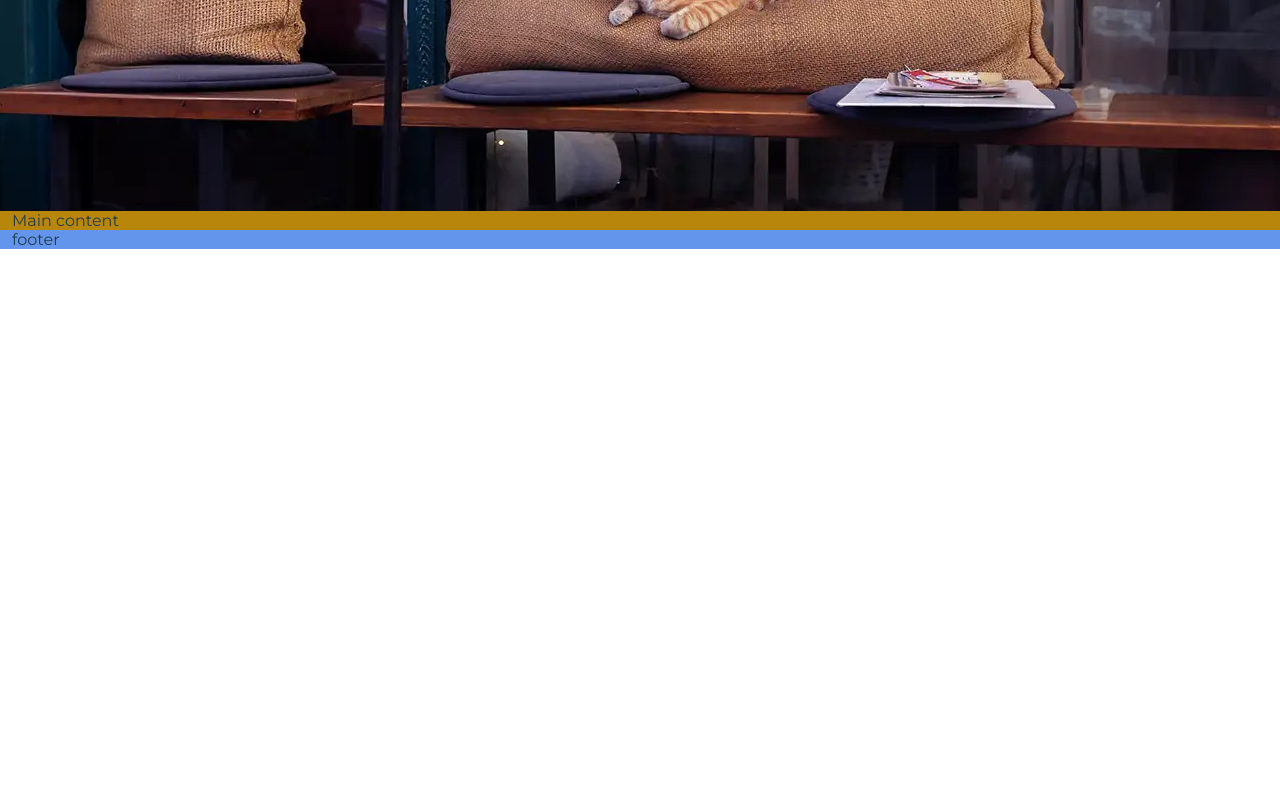
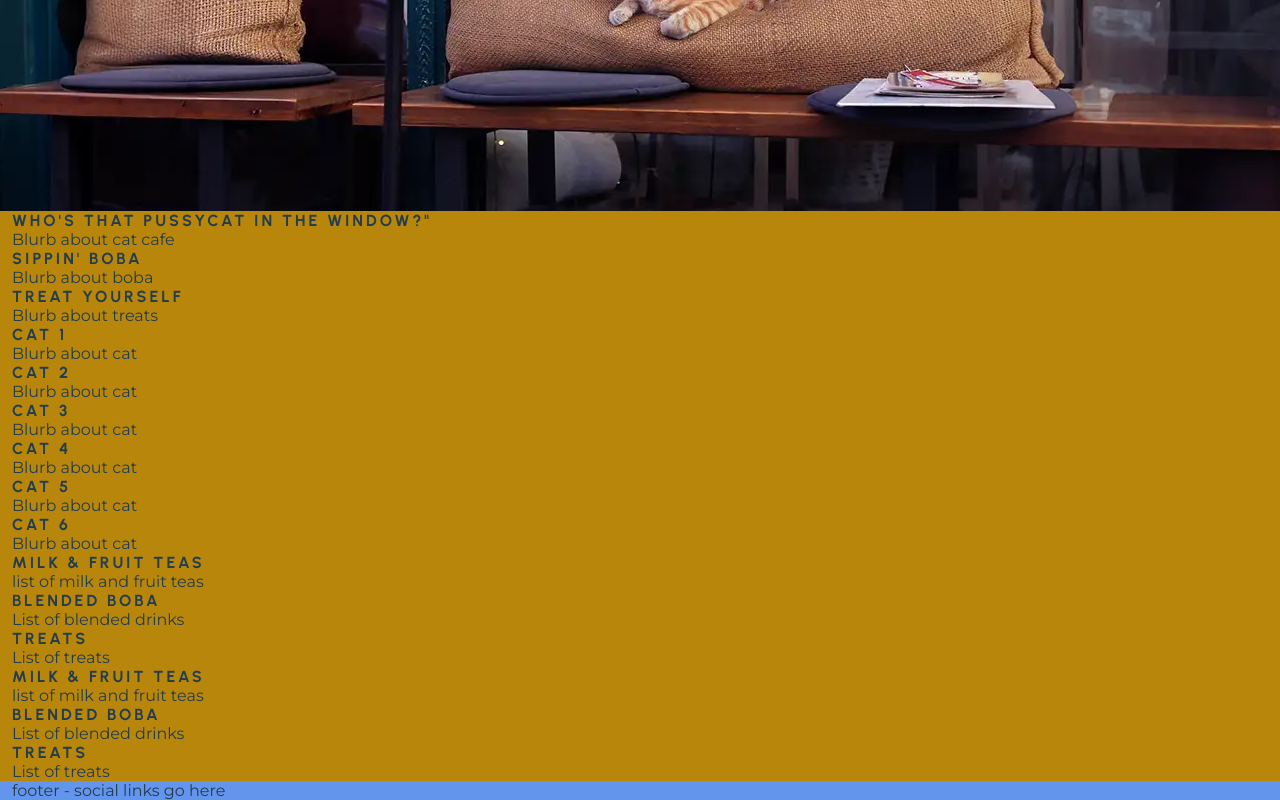
Before and after one commit to hysinh/puss-n-boba, a plain HTML site: page index.html in a window 1280 px wide. Shown: the part 464-1264 px from the top of the page. Before the commit the page ends 800 px from the top, so only its background shows below. Drawn offline with Linux system fonts and the light colour scheme.

Commit message:
Add framework of main content section to html

```diff
--- a/index.html
+++ b/index.html
@@ -30,9 +30,77 @@
     <section>
         <div id="hero-image"></div>
     </section>
-    <main>Main content
+    <main>
+        <section id="about">
+            <div>
+                <h4>Who's that pussycat in the window?"</h4>
+                <p>Blurb about cat cafe</p>
+            </div>
+            <div>
+                <h4>Sippin' Boba</h4>
+                <p>Blurb about boba</p>
+            </div>
+            <div>
+                <h4>Treat Yourself</h4>
+                <p>Blurb about treats</p>
+            </div>
+        </section>
+        <section id="meet">
+            <div>
+                <h4>Cat 1</h4>
+                <p>Blurb about cat</p>
+            </div>
+            <div>
+                <h4>Cat 2</h4>
+                <p>Blurb about cat</p>
+            </div>
+            <div>
+                <h4>Cat 3</h4>
+                <p>Blurb about cat</p>
+            </div>
+            <div>
+                <h4>Cat 4</h4>
+                <p>Blurb about cat</p>
+            </div>
+            <div>
+                <h4>Cat 5</h4>
+                <p>Blurb about cat</p>
+            </div>
+            <div>
+                <h4>Cat 6</h4>
+                <p>Blurb about cat</p>
+            </div>
+        </section>
+        <section id="menu">
+            <div>
+                <h4>Milk & Fruit teas</h4>
+                <p>list of milk and fruit teas</p>
+            </div>
+            <div>
+                <h4>Blended Boba</h4>
+                <p>List of blended drinks</p>
+            </div>
+            <div>
+                <h4>Treats</h4>
+                <p>List of treats</p>
+            </div>
+        </section>
+        <section id="contact">
+            <div>
+                <h4>Milk & Fruit teas</h4>
+                <p>list of milk and fruit teas</p>
+            </div>
+            <div>
+                <h4>Blended Boba</h4>
+                <p>List of blended drinks</p>
+            </div>
+            <div>
+                <h4>Treats</h4>
+                <p>List of treats</p>
+            </div>
+        </section>
     </main>
-    <footer>footer</footer>
+    <footer>footer - social links go here</footer>
 
 
 </body>
```
